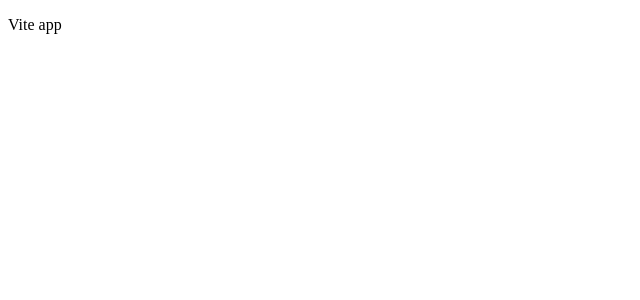
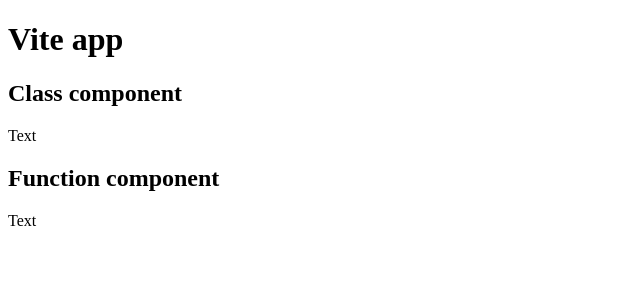
Before and after one commit to Illia-11/fullstack-app, a React (Vite) app in the folder client/: page / in a window 1280 px wide. Shown: the top 300 px of the page, without its empty margins (0-640 px from the left). Built offline with nearby package versions, Linux system fonts and the light colour scheme.

Commit message:
Add basic components render examples

```diff
--- a/client/src/App.jsx
+++ b/client/src/App.jsx
@@ -1,5 +1,14 @@
+import ClassComponent from "./components/ClassComponent";
+import FunctionComponent from "./components/FunctionalComponent";
+
 function App() {
-  return <p>Vite app</p>;
+  return (
+    <>
+      <h1>Vite app</h1>
+      <ClassComponent />
+      <FunctionComponent />
+    </>
+  );
 }
 
 export default App;
--- /dev/null
+++ b/client/src/components/ClassComponent/index.jsx
@@ -0,0 +1,14 @@
+import { Component } from "react";
+
+class ClassComponent extends Component {
+  render() {
+    return (
+      <div>
+        <h2>Class component</h2>
+        <p>Text</p>
+      </div>
+    );
+  }
+}
+
+export default ClassComponent;
--- /dev/null
+++ b/client/src/components/FunctionalComponent/index.jsx
@@ -0,0 +1,10 @@
+function FunctionComponent() {
+  return (
+    <div>
+      <h2>Function component</h2>
+      <p>Text</p>
+    </div>
+  );
+}
+
+export default FunctionComponent;
```
